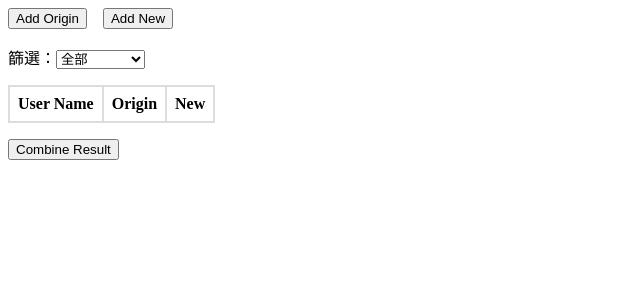
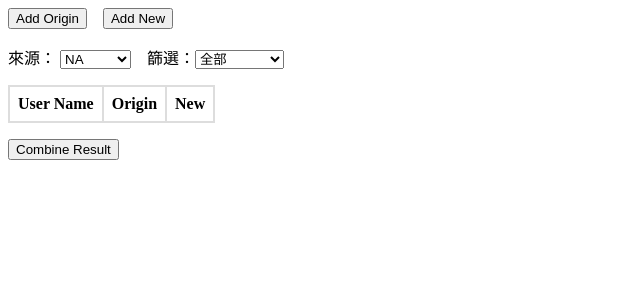
Before and after one commit to phxswjjj/ng-following, an Angular app: page / in a window 1280 px wide. Shown: the top 300 px of the page, without its empty margins (0-640 px from the left). Built offline with nearby package versions, Linux system fonts and the light colour scheme.

Commit message:
加入連結

```diff
--- a/src/app/app.component.html
+++ b/src/app/app.component.html
@@ -14,6 +14,13 @@
 </div>
 <div style="height: 1em;"></div>
 <div>
+  <span>來源： </span>
+  <select [(ngModel)]="showUserSourceType">
+    <option [ngValue]="UserSourceType.NA">NA</option>
+    <option [ngValue]="UserSourceType.IG">IG</option>
+    <option [ngValue]="UserSourceType.Threads">Threads</option>
+  </select>
+  <span style="display: inline-block; width: 1em;"></span>
   <span>篩選：</span>
   <select [(ngModel)]="selectedFilter" (change)="filterCompareResult()">
     <option value="all">全部</option>
@@ -35,7 +42,11 @@
     </thead>
     <tbody>
       <tr *ngFor="let item of compareResult">
-        <td class="user-name">{{ item.userName }}</td>
+        <td class="user-name">
+          <span *ngIf="showUserSourceType === UserSourceType.NA">{{ item.userName }}</span>
+          <a *ngIf="showUserSourceType === UserSourceType.IG" [href]="'https://www.instagram.com/' + item.userName" target="_blank">{{ item.userName }}</a>
+          <a *ngIf="showUserSourceType === UserSourceType.Threads" [href]="'https://www.threads.com/@' + item.userName" target="_blank">{{ item.userName }}</a>
+        </td>
         <td>
           <span *ngIf="item.isOrigin">&#10003;</span>
         </td>
--- a/src/app/app.component.ts
+++ b/src/app/app.component.ts
@@ -16,6 +16,9 @@ export class AppComponent implements OnInit, OnDestroy {
   InputUserType = InputUserType;
   showInputUserType = InputUserType.NA;
   inputUsersText: string | null = null;
+
+  UserSourceType = UserSourceType;
+  showUserSourceType = UserSourceType.NA;
 
   selectedFilter: QueryFilterType = QueryFilterType.All;
 
@@ -94,3 +97,9 @@ export enum InputUserType {
   Origin,
   New,
 }
+
+export enum UserSourceType {
+  NA,
+  IG,
+  Threads,
+}
```
